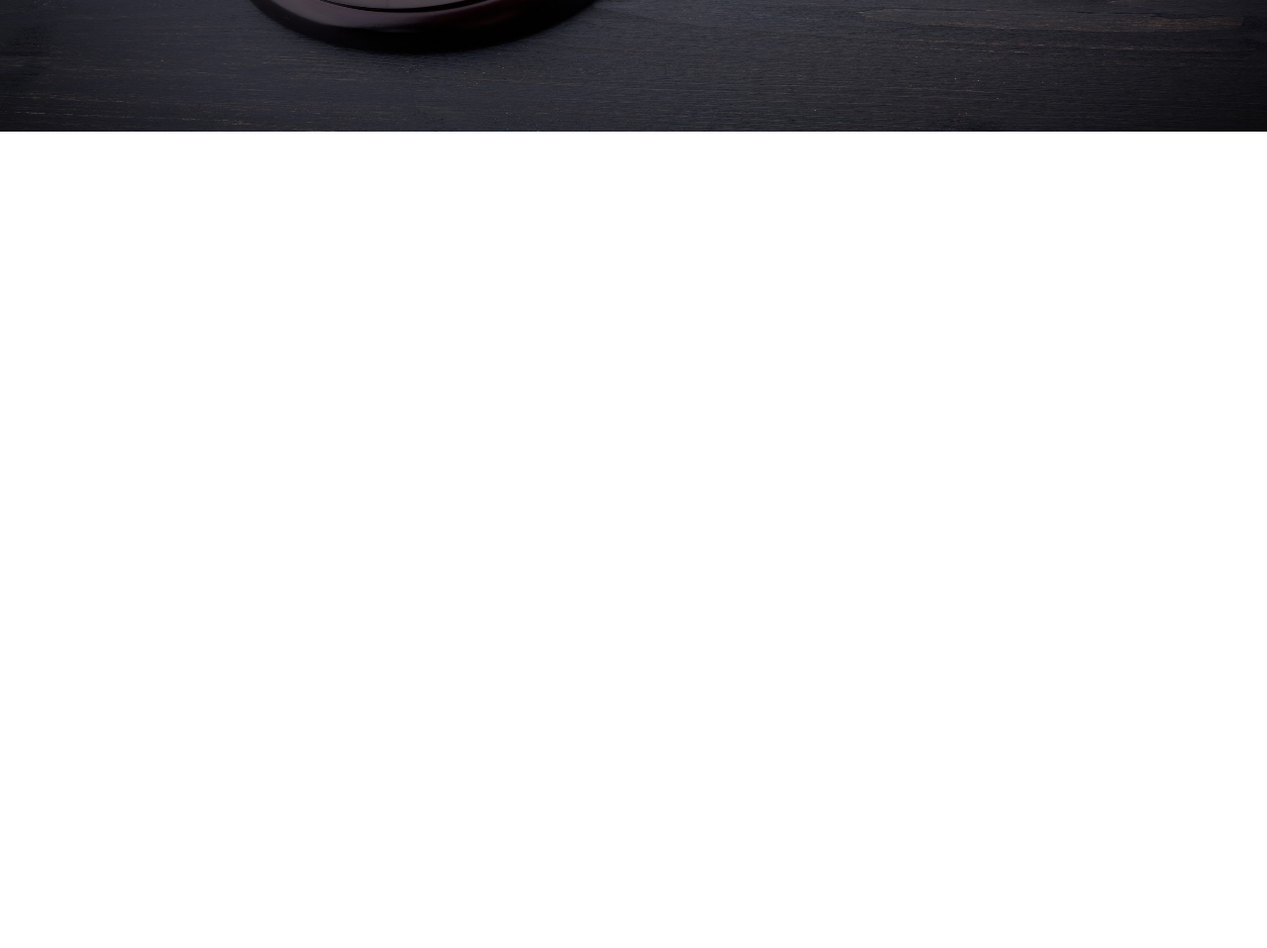
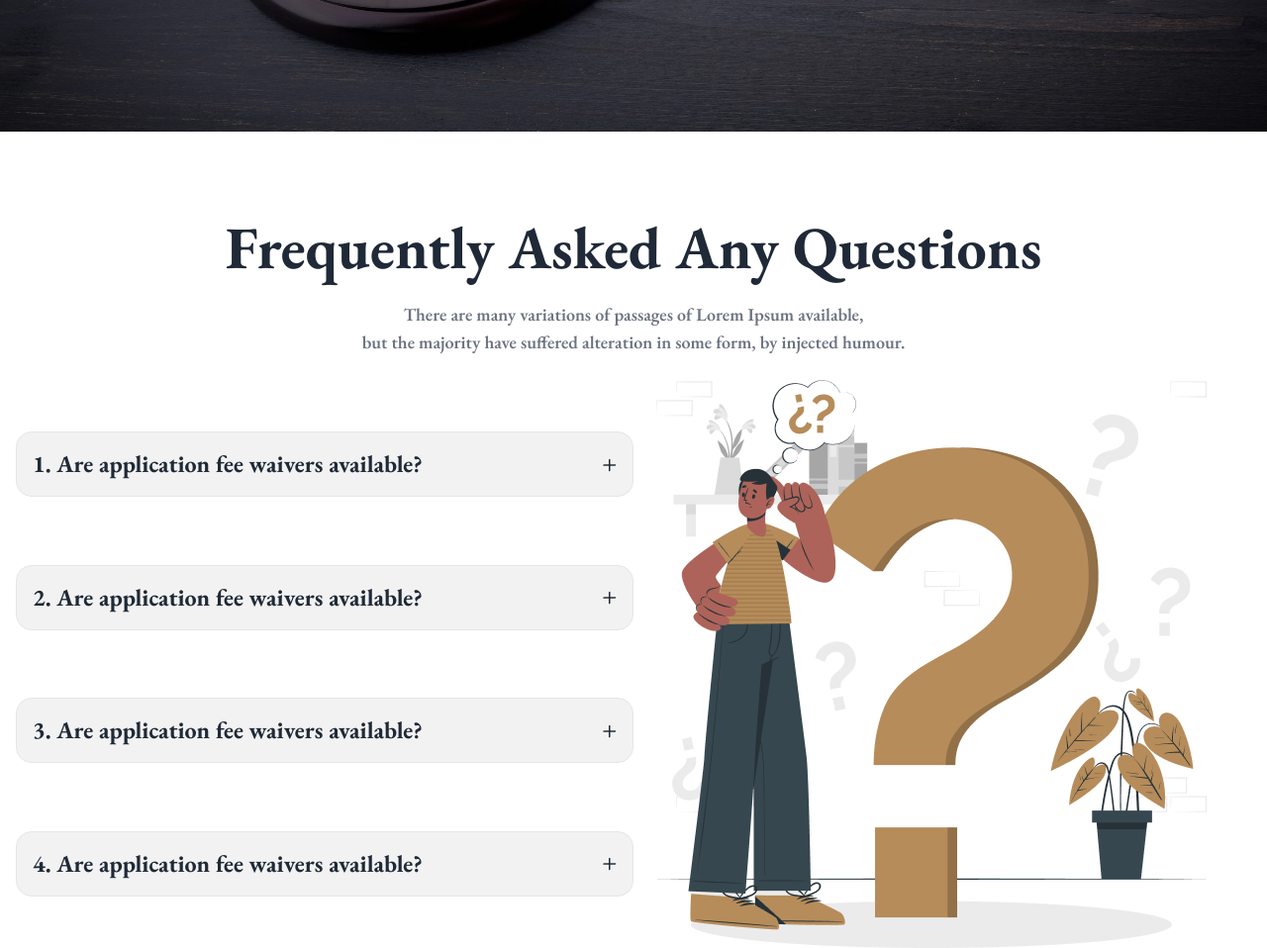
Before and after one commit to abuhayat02/legal-solution, a plain HTML site: page index.html in a window 1280 px wide. Shown: the part 2045-3003 px from the top of the page at 99% size. Before the commit the page ends 2265 px from the top, so only its background shows below. Drawn offline with nearby package versions, Linux system fonts and the light colour scheme.

Commit message:
done Frequently Asked Any Questions section

```diff
--- a/index.html
+++ b/index.html
@@ -216,7 +216,8 @@
         <!-- cliect section  -->
         <section class="py-20">
             <h1 class="text-center font-bold text-2xl md:text-4xl lg:text-6xl">What Our Client Say</h1>
-            <p class="text-center py-6 text-xs md:text-sm lg:text-lg text-gray-500 font-semibold">There are many variations
+            <p class="text-center py-6 text-xs md:text-sm lg:text-lg text-gray-500 font-semibold">There are many
+                variations
                 of passages of Lorem Ipsum available, <br>but the majority have suffered alteration in some form, by
                 injected humour.</p>
             <div>
@@ -244,7 +245,8 @@
                     </div>
                     <div id="slide2" class="carousel-item relative w-full  flex justify-center items-center">
                         <img src="./images/slider-2.jpg" class="w-full h-[500px]" />
-                        <div class="absolute left-5 z-20 right-5 top-1/2 flex -translate-y-1/2 transform justify-between">
+                        <div
+                            class="absolute left-5 z-20 right-5 top-1/2 flex -translate-y-1/2 transform justify-between">
                             <a href="#slide1" class="btn btn-circle">❮</a>
                             <a href="#slide3" class="btn btn-circle">❯</a>
                         </div>
@@ -264,7 +266,8 @@
                     </div>
                     <div id="slide3" class="carousel-item relative w-full flex justify-center items-center">
                         <img src="./images/slider-3.jpg" class="w-full h-[500px]" />
-                        <div class="absolute z-20 left-5 right-5 top-1/2 flex -translate-y-1/2 transform justify-between">
+                        <div
+                            class="absolute z-20 left-5 right-5 top-1/2 flex -translate-y-1/2 transform justify-between">
                             <a href="#slide2" class="btn btn-circle">❮</a>
                             <a href="#slide1" class="btn btn-circle">❯</a>
                         </div>
@@ -286,6 +289,45 @@
                 </div>
             </div>
         </section>
+        <!-- Frequently section  -->
+        <section>
+            <h1 class="text-center font-bold text-2xl md:text-4xl lg:text-6xl">Frequently Asked Any Questions</h1>
+            <p class="text-center py-6 text-xs md:text-sm lg:text-lg text-gray-500 font-semibold">
+                There are many variations of passages of Lorem Ipsum available, <br>but the majority have suffered
+                alteration in some form, by injected humour.
+            </p>
+            <div class="flex flex-col md:flex-row ">
+                <div class="flex flex-col flex-1  gap-4 justify-evenly px-4">
+                    <div tabindex="0" class="collapse collapse-plus border-base-300 bg-base-200 border">
+                        <div class="collapse-title text-2xl font-bold">1. Are application fee waivers available?</div>
+                        <div class="collapse-content">
+                            <p>There are many variations of passages of Lorem Ipsum available, but the majority have suffered alteration in some form, by injected humour, </p>
+                        </div>
+                    </div>
+                    <div tabindex="0" class="collapse collapse-plus border-base-300 bg-base-200 border">
+                        <div class="collapse-title text-2xl font-bold">2. Are application fee waivers available?</div>
+                        <div class="collapse-content">
+                            <p>There are many variations of passages of Lorem Ipsum available, but the majority have suffered alteration in some form, by injected humour, </p>
+                        </div>
+                    </div>
+                    <div tabindex="0" class="collapse collapse-plus border-base-300 bg-base-200 border">
+                        <div class="collapse-title text-2xl font-bold">3. Are application fee waivers available?</div>
+                        <div class="collapse-content">
+                            <p>There are many variations of passages of Lorem Ipsum available, but the majority have suffered alteration in some form, by injected humour, </p>
+                        </div>
+                    </div>
+                    <div tabindex="0" class="collapse collapse-plus border-base-300 bg-base-200 border">
+                        <div class="collapse-title text-2xl font-bold">4. Are application fee waivers available?</div>
+                        <div class="collapse-content">
+                            <p>There are many variations of passages of Lorem Ipsum available, but the majority have suffered alteration in some form, by injected humour, </p>
+                        </div>
+                    </div>
+                </div>
+                <div class="flex-1">
+                    <img class="w-fit" src="./images/faq.png" alt="">
+                </div>
+            </div>
+        </section>
     </main>
 
     <!-- footer section  -->
```
